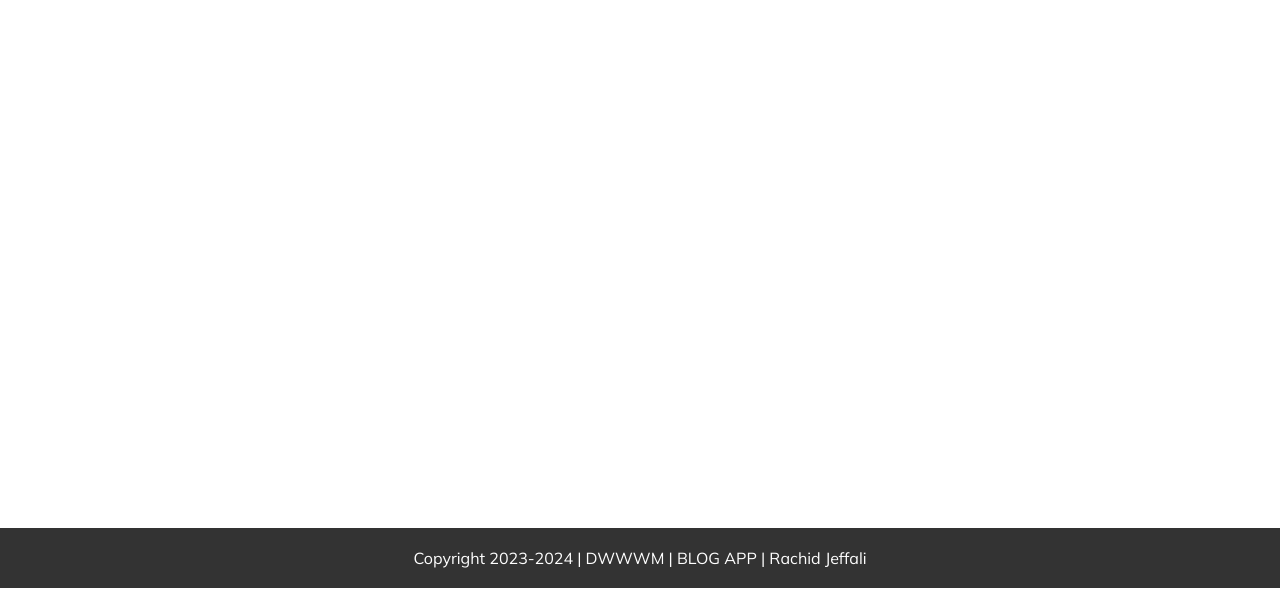
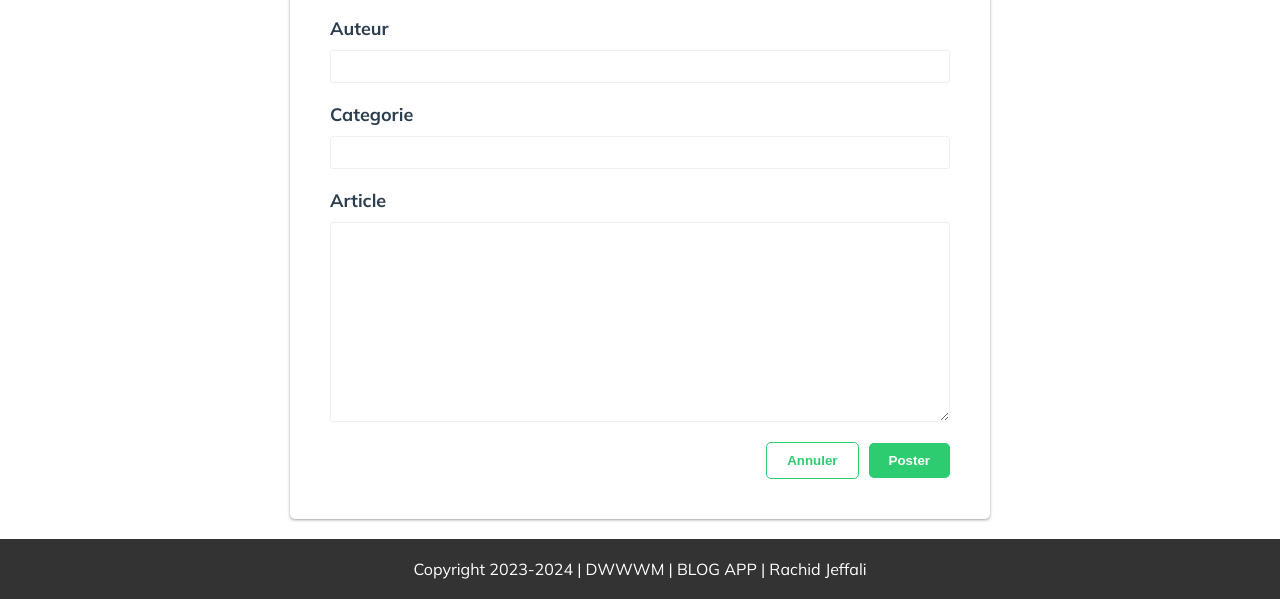
Before and after one commit to jerachid/js-blogapp, a website built with webpack: page src/form/form.html in a window 1280 px wide. Shown: the part 212-811 px from the top of the page. Built offline with nearby package versions, Linux system fonts and the light colour scheme.

Commit message:
feat: formulaire d'ajout d'article

```diff
--- a/src/assets/styles/_classes.scss
+++ b/src/assets/styles/_classes.scss
@@ -57,3 +57,34 @@ footer {
 
     @include flex;
 }
+
+.title {
+    &-underline {
+        padding-bottom: 2rem;
+        border-bottom: 1px solid $divider-color;
+    }
+}
+
+.btn {
+    border: none;
+    border-radius: 5px;
+    padding: 1rem 2rem;
+    font-weight: 700;
+    cursor: pointer;
+
+    &:hover {
+        box-shadow: $box-shadow;
+        transition: box-shadow .3s;
+    }
+
+    &-primary {
+        background-color: $primary-color;
+        color: white;
+    }
+
+    &-secondary {
+        border: 1px solid $primary-color;
+        background: white;
+        color: $primary-color;
+    }
+}
--- a/src/form/form.html
+++ b/src/form/form.html
@@ -15,7 +15,27 @@
                 <li><a class="header-nav active" href="./form.html">Creer un article</a></li>
             </ul>
         </header>
-        <div class="content"></div>
+        <div class="content">
+            <form action="">
+                    <h2 class="title-underline">Ajouter un article</h2>
+                    <div class="form-group">
+                        <label for="">Auteur</label>
+                        <input type="text" name="author" id="">
+                    </div>
+                    <div class="form-group">
+                        <label for="">Categorie</label>
+                        <input type="text" name="category" id="">
+                    </div>
+                    <div class="form-group">
+                        <label for="">Article</label>
+                        <textarea name="content" rows="" cols=""></textarea>
+                    </div>
+                    <div class="form-btn-container">
+                        <button class="btn btn-secondary">Annuler</button>
+                        <button class="btn btn-primary">Poster</button>
+                    </div>
+                </form>
+        </div>
         <footer>
             Copyright 2023-2024 | DWWWM | BLOG APP | Rachid Jeffali
         </footer>
--- a/src/form/form.scss
+++ b/src/form/form.scss
@@ -0,0 +1,73 @@
+@import '../assets/styles/variables';
+@import '../assets/styles/mixins';
+
+
+.content {
+    @include flex;
+
+    form {
+        width: 700px;
+        padding: 4rem;
+        box-shadow: $box-shadow;
+        border-radius: 5px;
+
+        @include flex(column, $align: flex-start);
+
+        @include xs {
+            width: 100%;
+        }
+
+        @include sm {
+            width: 100%;
+        }
+
+        h2 {
+            width: 100%;
+        }
+
+        .form-group {
+            width: 100%;
+            margin-bottom: 2rem;
+
+            @include flex(column, $align: flex-start);
+
+            label {
+                font-size: 1.8rem;
+                color: $accent-color;
+                font-weight: 700;
+                margin-bottom: 1rem;
+            }
+
+            input, textarea {
+                width: 100%;
+                border: 1px solid $divider-color;
+                outline: none;
+                font-size: 1.8rem;
+                border-radius: 3px;
+
+                &:focus {
+                    border-color: $primary-color;
+                }
+            }
+
+            input {
+                padding: 5px 10px;
+            }
+
+            textarea {
+                min-height: 20rem;
+                padding: 10px;
+            }
+        }
+
+        .form-btn-container {
+            width: 100%;
+
+            @include flex($justify: flex-end);
+
+            .btn {
+                margin-left: 1rem;
+            }
+        }
+    }
+}
```
Also changed, not shown: dist/assets/styles/_classes.scss, dist/form.bundle.js, dist/form.html, dist/topbar.bundle.js, 2 other files.
